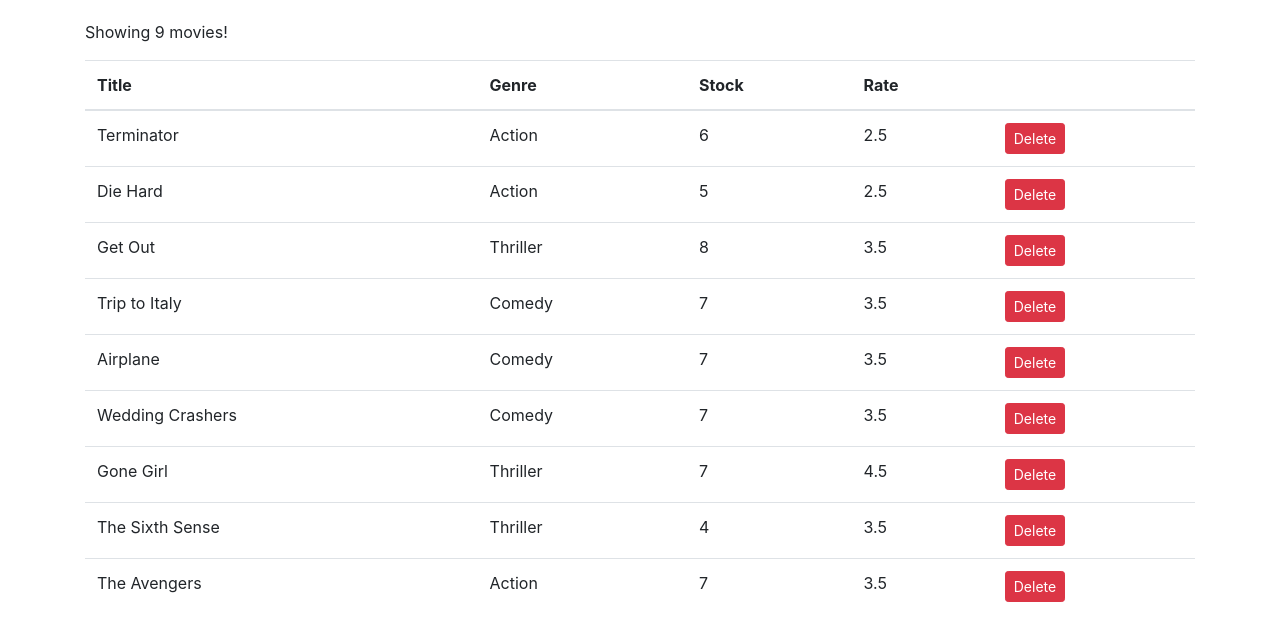
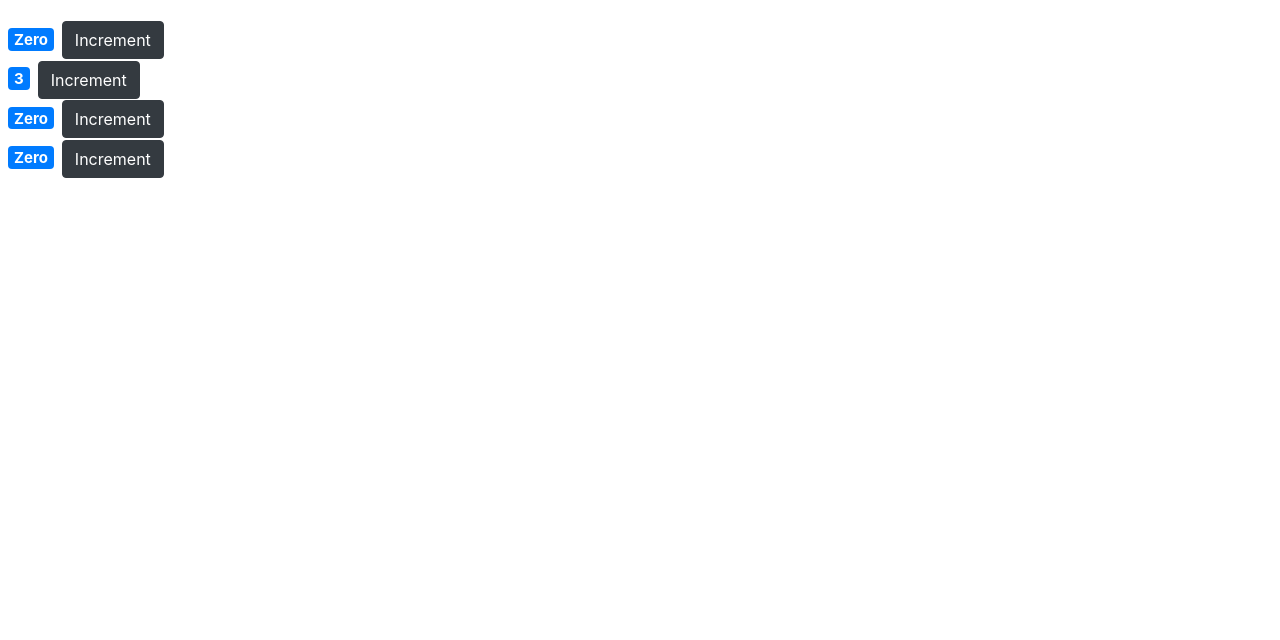
Before and after one commit to aujlarj/learning-react, a React (Create React App) app: page / in a window 1280 px wide. Shown: the top 640 px of the page. Built offline with nearby package versions, Linux system fonts and the light colour scheme.

Commit message:
multiple component counters added

```diff
--- /dev/null
+++ b/src/components/counter.jsx
@@ -0,0 +1,44 @@
+import React, { Component } from "react";
+
+class Counter extends Component {
+  state = {
+    value: this.props.value,
+  };
+
+  styles = {
+    fontSize: 15,
+    fontStyle: "bold",
+  };
+
+  handleIncrement = () => {
+    this.setState({ value: this.state.value + 1 });
+  };
+
+  render() {
+    let classes = this.getBadgeClasses();
+    return (
+      <div>
+        <span style={this.styles} className={classes}>
+          {this.formatCount()}
+        </span>
+        <button className="btn btn-dark" onClick={this.handleIncrement}>
+          Increment
+        </button>
+      </div>
+    );
+  }
+
+  getBadgeClasses() {
+    let classes = "badge m-2 badge-";
+    classes += this.count === 0 ? "warning" : "primary";
+
+    return classes;
+  }
+
+  formatCount() {
+    const { value: count } = this.state;
+    return count === 0 ? "Zero" : count;
+  }
+}
+
+export default Counter;
--- /dev/null
+++ b/src/components/counters.jsx
@@ -0,0 +1,28 @@
+import React, { Component } from "react";
+import Counter from "./counter";
+
+class Counters extends Component {
+  state = {
+    counters: [
+      { id: 1, value: 0 },
+      { id: 2, value: 3 },
+      { id: 3, value: 0 },
+      { id: 4, value: 0 },
+    ],
+  };
+  render() {
+    return (
+      <div>
+        {this.state.counters.map((counter) => (
+          <Counter
+            key={counter.id}
+            value={counter.value}
+            selected={true}
+          ></Counter>
+        ))}
+      </div>
+    );
+  }
+}
+
+export default Counters;
--- a/src/index.js
+++ b/src/index.js
@@ -5,11 +5,12 @@ import App from "./App";
 import * as serviceWorker from "./serviceWorker";
 import "bootstrap/dist/css/bootstrap.css";
 import Movies from "./components/movies";
+import Counters from "./components/counters";
 import "font-awesome/css/font-awesome.css";
 
 ReactDOM.render(
   <React.StrictMode>
-    <App />
+    <Counters />
   </React.StrictMode>,
   document.getElementById("root")
 );
```
